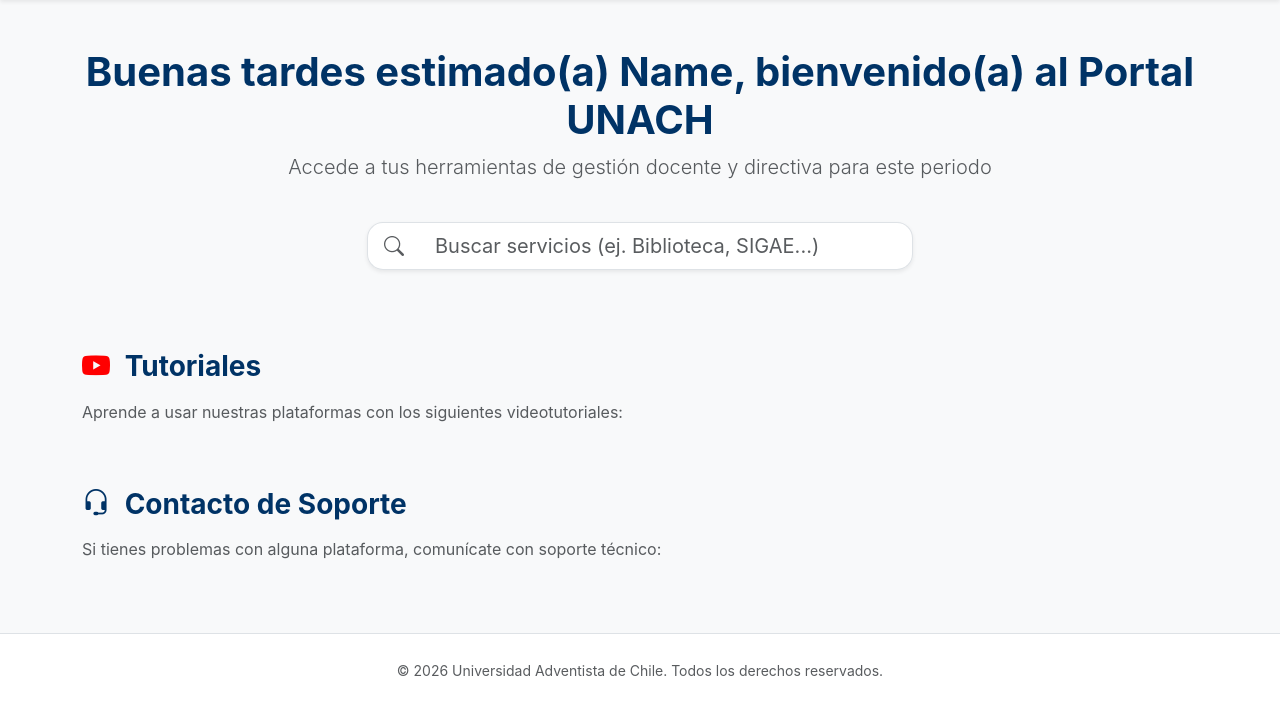
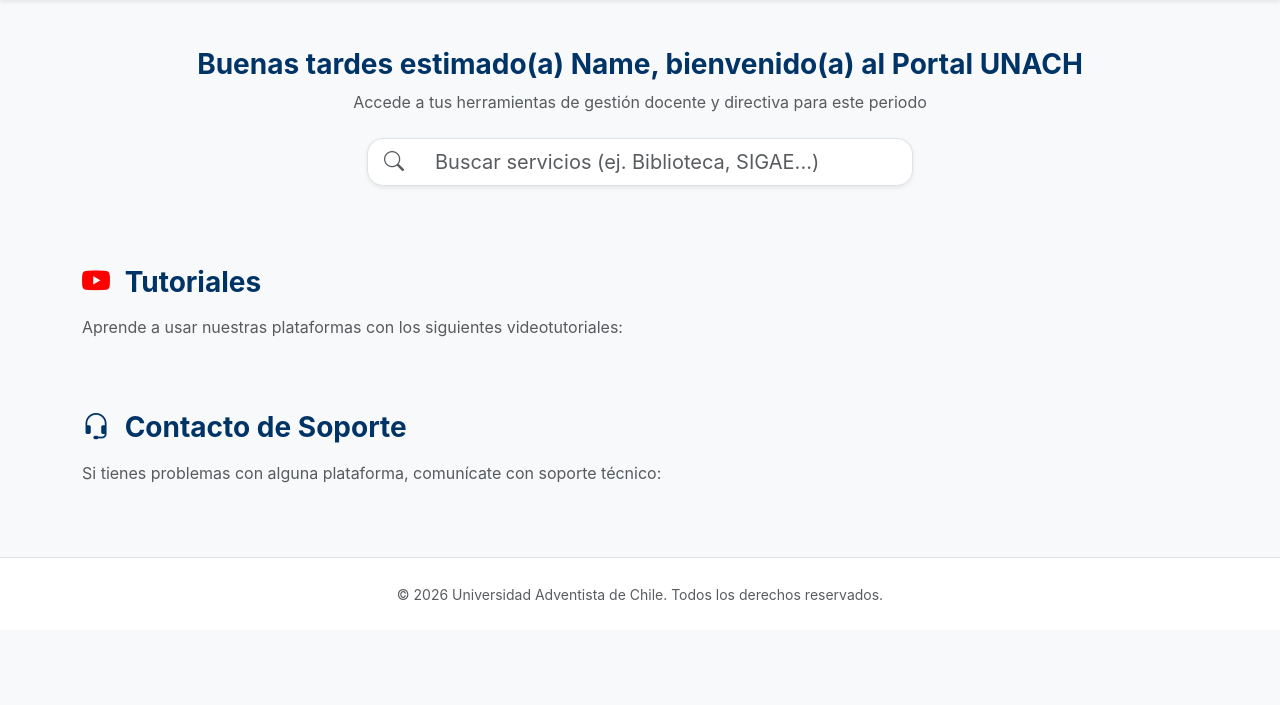
Before and after one commit to j-alexander-acosta/Portal.UNACH, a Flask app: page /dashboard in a window 1280 px wide. Shown: the part 56-761 px from the top of the page. Run offline with Flask 3, Linux system fonts and the light colour scheme; the visitor is signed in with stand-in values (Sample User, id 1).

Commit message:
Standardize button grid sizes across all sections and make welcome text smaller

```diff
--- a/templates/dashboard.html
+++ b/templates/dashboard.html
@@ -58,11 +58,11 @@
                 {% set user_name = email.split('@')[0].replace('.', ' ').replace('_', ' ') | title %}
 
                 {% if profile == 'Alumno' %}
-                    <h1 class="display-6 fw-bold" style="color: #005bb5;">¡{{ greeting }}, {{ user_name }}! 👋</h1>
-                    <p class="lead text-muted">Bienvenido a tu portal de servicios estudiantiles. Gestiona tus clases y matrícula desde aquí.</p>
+                    <h3 class="fw-bold" style="color: #005bb5;">¡{{ greeting }}, {{ user_name }}! 👋</h3>
+                    <p class="text-muted mb-0">Bienvenido a tu portal de servicios estudiantiles. Gestiona tus clases y matrícula desde aquí.</p>
                 {% else %}
-                    <h1 class="display-6 fw-bold text-unach">{{ greeting }} estimado(a) {{ user_name }}, bienvenido(a) al Portal UNACH</h1>
-                    <p class="lead text-muted">Accede a tus herramientas de gestión docente y directiva para este periodo</p>
+                    <h3 class="fw-bold text-unach">{{ greeting }} estimado(a) {{ user_name }}, bienvenido(a) al Portal UNACH</h3>
+                    <p class="text-muted mb-0">Accede a tus herramientas de gestión docente y directiva para este periodo</p>
                 {% endif %}
             </div>
             <div class="col-md-8 col-lg-6">
@@ -98,16 +98,16 @@
             </div>
         </div>
 
-        <div class="row g-4 justify-content-center mb-5">
+        <div class="row g-3 justify-content-center mb-5">
             {% for link in links if link.section == 'tutorial' %}
-            <div class="col-6 col-md-4 col-lg-3 link-card-container">
+            <div class="col-6 col-md-3 col-lg-2 link-card-container">
                 <a href="{{ link.url }}" target="_blank" class="text-decoration-none">
                     <div class="card h-100 service-card border-0 shadow-sm rounded-4 text-center transition-all">
-                        <div class="card-body d-flex flex-column align-items-center justify-content-center p-4">
-                            <div class="icon-wrapper mb-3 rounded-circle d-flex align-items-center justify-content-center shadow-sm" style="background-color: #ffe6e6;">
-                                <i class="bi {{ link.icon }} fs-1" style="color: #FF0000;"></i>
+                        <div class="card-body d-flex flex-column align-items-center justify-content-center p-3">
+                            <div class="icon-wrapper mb-2 rounded-circle d-flex align-items-center justify-content-center shadow-sm" style="width: 54px; height: 54px; background-color: #ffe6e6;">
+                                <i class="bi {{ link.icon }} fs-2" style="color: #FF0000;"></i>
                             </div>
-                            <h5 class="card-title text-dark fw-semibold mb-0 link-name">{{ link.name }}</h5>
+                            <h6 class="card-title text-dark fw-semibold mb-0 link-name" style="font-size: 0.95rem;">{{ link.name }}</h6>
                         </div>
                     </div>
                 </a>
@@ -125,14 +125,16 @@
 
         <div class="row g-3 justify-content-center">
             {% for link in links if link.section == 'support' %}
-            <div class="col-6 col-md-4 col-lg-2 link-card-container">
+            <div class="col-6 col-md-3 col-lg-2 link-card-container">
                 <!-- Using link.url and splitting the email for the clipboard copy -->
                 <a href="{{ link.url }}" target="_blank" class="text-decoration-none support-link"
                    data-email="{% if 'to=' in link.url %}{{ link.url.split('to=')[1] }}{% else %}{{ link.url }}{% endif %}" title="Clic para copiar">
-                    <div class="card h-100 support-card border-0 shadow-sm rounded-4 text-center transition-all">
-                        <div class="card-body p-3">
-                            <i class="bi {{ link.icon }} fs-3 text-unach mb-2 d-block"></i>
-                            <h6 class="card-title text-dark fw-semibold mb-0" style="font-size: 0.9rem;">{{ link.name }}</h6>
+                    <div class="card h-100 service-card border-0 shadow-sm rounded-4 text-center transition-all">
+                        <div class="card-body d-flex flex-column align-items-center justify-content-center p-3">
+                            <div class="icon-wrapper mb-2 rounded-circle d-flex align-items-center justify-content-center shadow-sm" style="width: 54px; height: 54px;">
+                                <i class="bi {{ link.icon }} fs-2 text-unach icon-unach"></i>
+                            </div>
+                            <h6 class="card-title text-dark fw-semibold mb-0 link-name" style="font-size: 0.95rem;">{{ link.name }}</h6>
                         </div>
                     </div>
                 </a>
@@ -209,7 +211,7 @@
                             const originalClass = icon.className;
                             const originalText = textElem.innerText;
 
-                            icon.className = 'bi bi-check-circle-fill fs-3 text-success mb-2 d-block';
+                            icon.className = 'bi bi-check-circle-fill fs-2 text-success icon-unach';
                             textElem.innerText = '¡Copiado!';
                             if (textElem.classList.contains('text-dark')) {
                                 textElem.classList.replace('text-dark', 'text-success');
```
